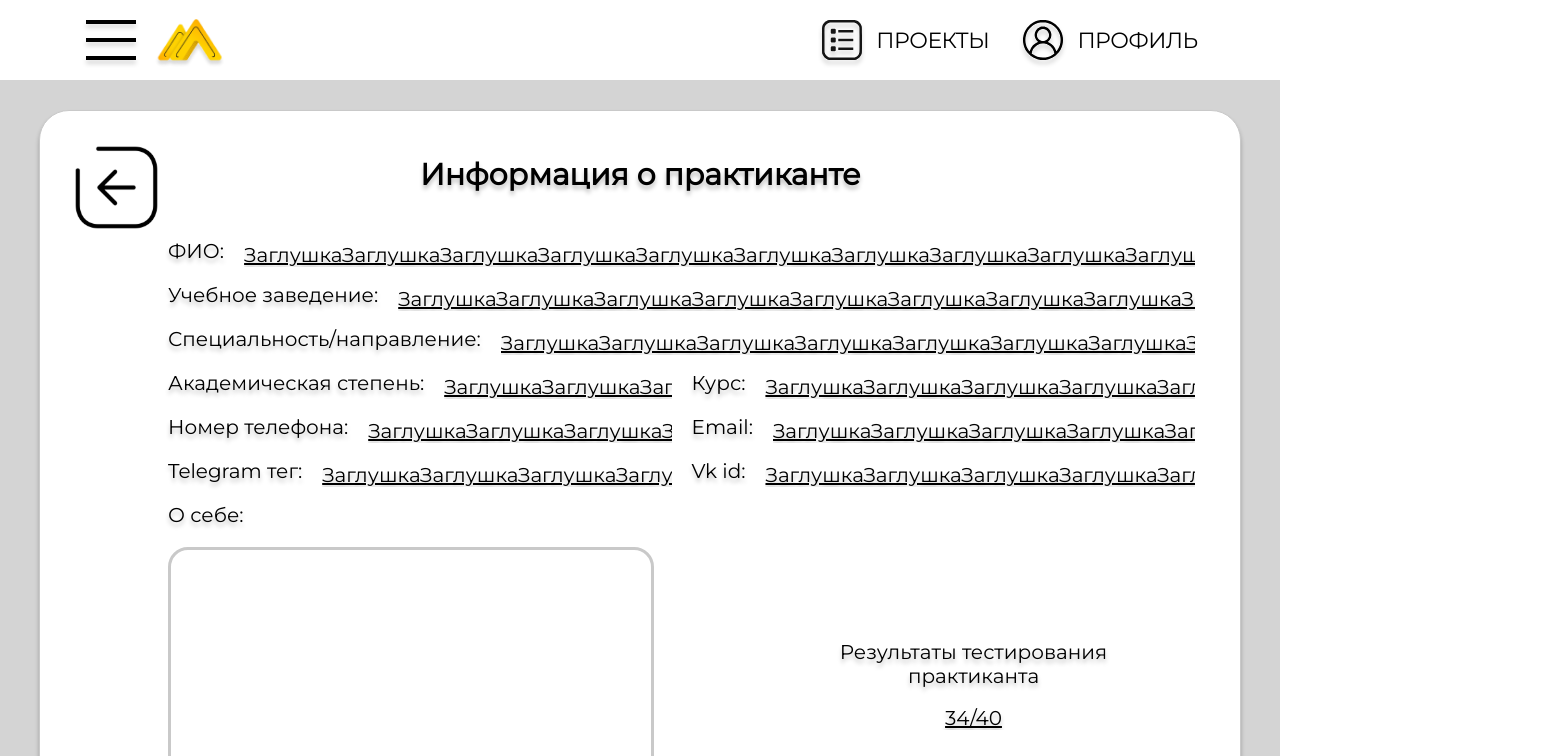
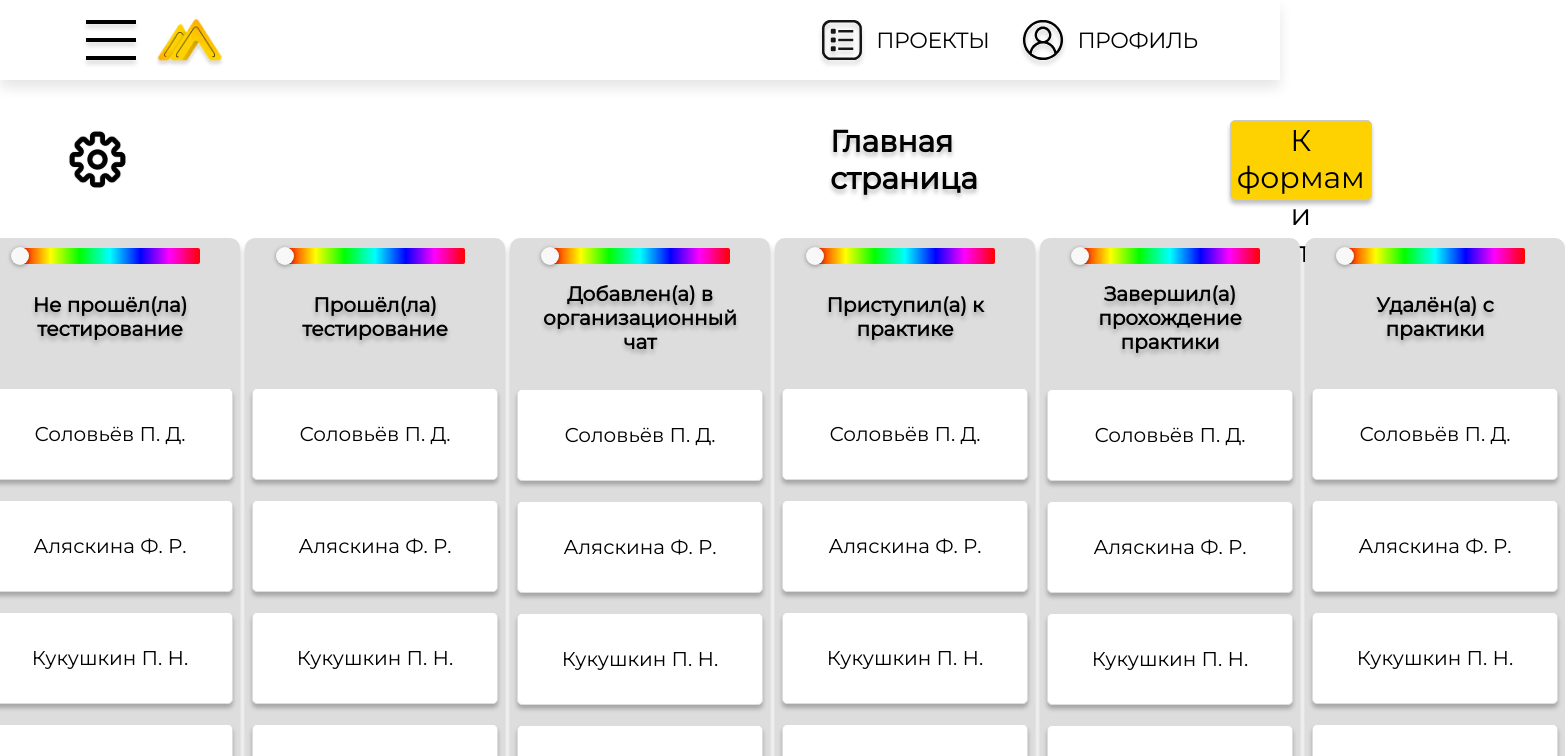
Before and after one commit to iron-66/LK_CRM, a React (Create React App) app: page / in a window 1280 px wide. Shown: the top 756 px of the page, 1565 px wide, since content can reach past the window. Built offline with nearby package versions, Linux system fonts and the light colour scheme.

Commit message:
apupus development

```diff
--- a/src/App.js
+++ b/src/App.js
@@ -8,8 +8,8 @@ function App() {
   return (
     <div className='main-container'>
       <Header/>
-      {/* <MainPage></MainPage> */}
-      <CardInfo></CardInfo>
+      <MainPage></MainPage>
+      {/* <CardInfo></CardInfo> */}
     </div>
   );
 }
--- a/src/Components/CardList.js
+++ b/src/Components/CardList.js
@@ -1,8 +1,8 @@
 import React, {Component} from "react";
-import { SliderPicker } from 'react-color';
 
 import Card from './Card'
 import '../Styles/CardList.css'
+import ColorPicker from "./ColorPicker";
 
 const people = ['Соловьёв П. Д.', 'Аляскина Ф. Р.', 'Кукушкин П. Н.', 'Кефирова Р. О.', 'Рыбова В. Ф.', 'Филиппов В. Ф.', 'Аляскина Ф. Р.']
 
@@ -11,12 +11,19 @@ const people = ['Соловьёв П. Д.', 'Аляскина Ф. Р.', 'Кук
 class Column extends Component{
     constructor(props){
         super(props)
+        this.state = {
+            backgroundColor: '#dddddd'
+        }
+    }
+
+    ColorChange = (colorData) => {
+        this.setState((state) => {
+            return {backgroundColor: colorData}
+        })
     }
     render(){
-        return <li style={{backgroundColor: this.color}} className="column-element">
-            <SliderPicker className="color-slider hidden"
-                color={this.color}
-                />
+        return <li style={{backgroundColor: this.state.backgroundColor}} className="column-element">
+            <ColorPicker onChangeColor={this.ColorChange} isVisible={this.props.isVisible}/>
             <div className="name-column"><h2>{this.props.name}</h2></div>
             <ul className="cards-list">
             {
--- /dev/null
+++ b/src/Components/ColorPicker.js
@@ -0,0 +1,17 @@
+import React, {useState} from "react";
+import { HuePicker } from "react-color";
+
+export default function ColorPicker (props) {
+    const [color, setColor] = useState('#dddddd');
+    return <div className="color-picker">
+        <HuePicker
+            className={props.isVisible ? "hidden" : ""}
+            color={color}
+            onChange={ (color) => {
+                setColor(color.hex)
+                // console.log(color.hex)
+                props.onChangeColor(color.hex)
+            }}
+        />
+    </div>
+}
--- a/src/Components/MainPage.js
+++ b/src/Components/MainPage.js
@@ -15,17 +15,31 @@ const statues = ['Отправил(а) персональные данные',
 class MainPage extends Component{
     constructor(props){
         super(props)
+        this.state = {
+            isVisible: false
+        }
     }
+
+    ChangeVisibility = () => {
+        this.setState((state) => {
+            return {isVisible: !state.isVisible}
+        })
+    }
+
     render() {
         return <div>
                 <div className="container">
-                    <img className="settings-icon" src={SettingsIcon}/>
+                    <img
+                        className="settings-icon"
+                        src={SettingsIcon}
+                        onClick={this.ChangeVisibility}
+                    />
                     <h2 className="header-name">Главная страница</h2>
                     <button className="forms-button">К формам и тестам</button>
                 </div>
                 <ul className="status-columns">
                     {statues.map(status => (
-                        <CardList name={status}></CardList>
+                        <CardList name={status} isVisible={this.state.isVisible}></CardList>
                     ))}
                 </ul>
         </div>
--- a/src/Styles/CardList.css
+++ b/src/Styles/CardList.css
@@ -41,9 +41,9 @@
     gap: 20px;
 }
 
-.color-slider {
+.hue-picker {
     margin-top: 10px;
-    width: 180px;
+    width: 180px !important;
 }
 
 .people-card {
```
Also changed, not shown: 1 other file (tests, documents, lock files or other folders).
